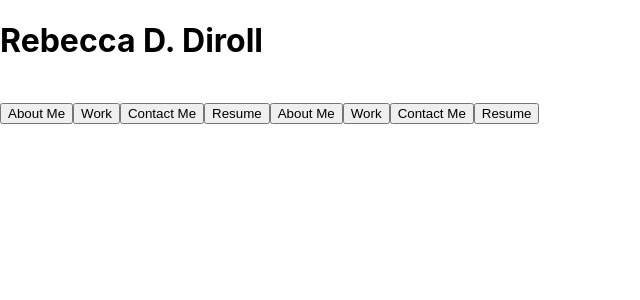
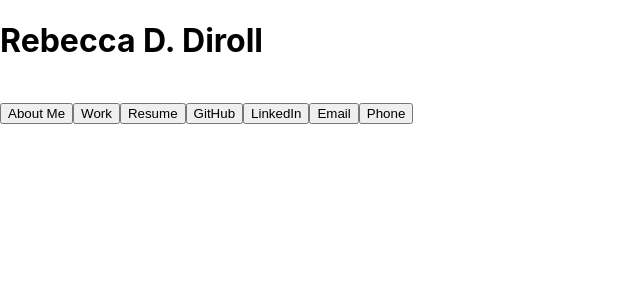
Before and after one commit to Rebecca-Diroll/20-React-Portfolio, a React (Create React App) app: page /resume in a window 1280 px wide. Shown: the top 300 px of the page, without its empty margins (0-640 px from the left). Built offline with nearby package versions, Linux system fonts and the light colour scheme.

Commit message:
Update text in navtab and footer buttons

```diff
--- a/src/components/Footer/Footer.js
+++ b/src/components/Footer/Footer.js
@@ -5,10 +5,10 @@ import React from "react";
 function Footer() {
     return (
         <navbar>
-            <button>About Me</button>
-            <button>Work</button>
-            <button>Contact Me</button>
-            <button>Resume</button>
+            <button>GitHub</button>
+            <button>LinkedIn</button>
+            <button>Email</button>
+            <button>Phone</button>
         </navbar>
     )
 }
--- a/src/components/NavTabs/NavTabs.js
+++ b/src/components/NavTabs/NavTabs.js
@@ -7,7 +7,6 @@ function NavTabs() {
         <navbar>
             <button>About Me</button>
             <button>Work</button>
-            <button>Contact Me</button>
             <button>Resume</button>
         </navbar>
     )
```
